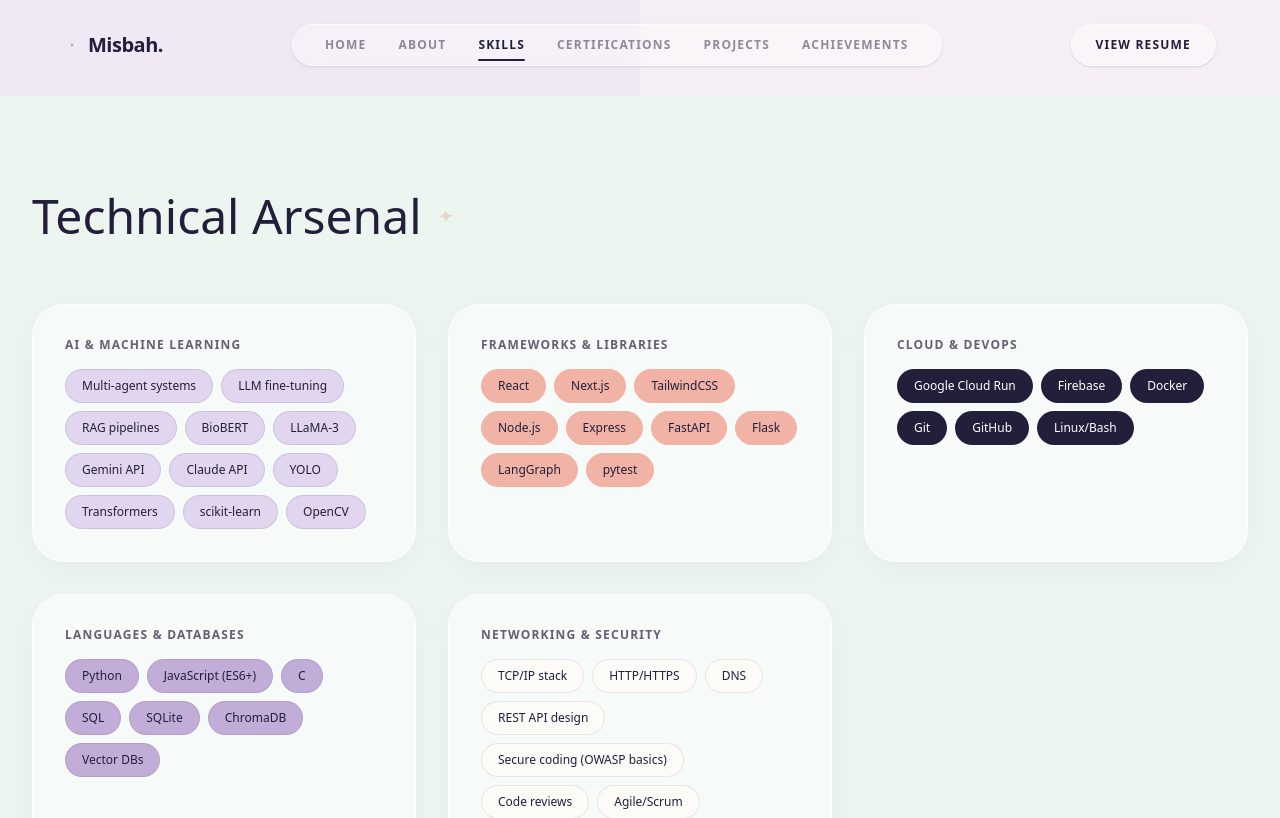
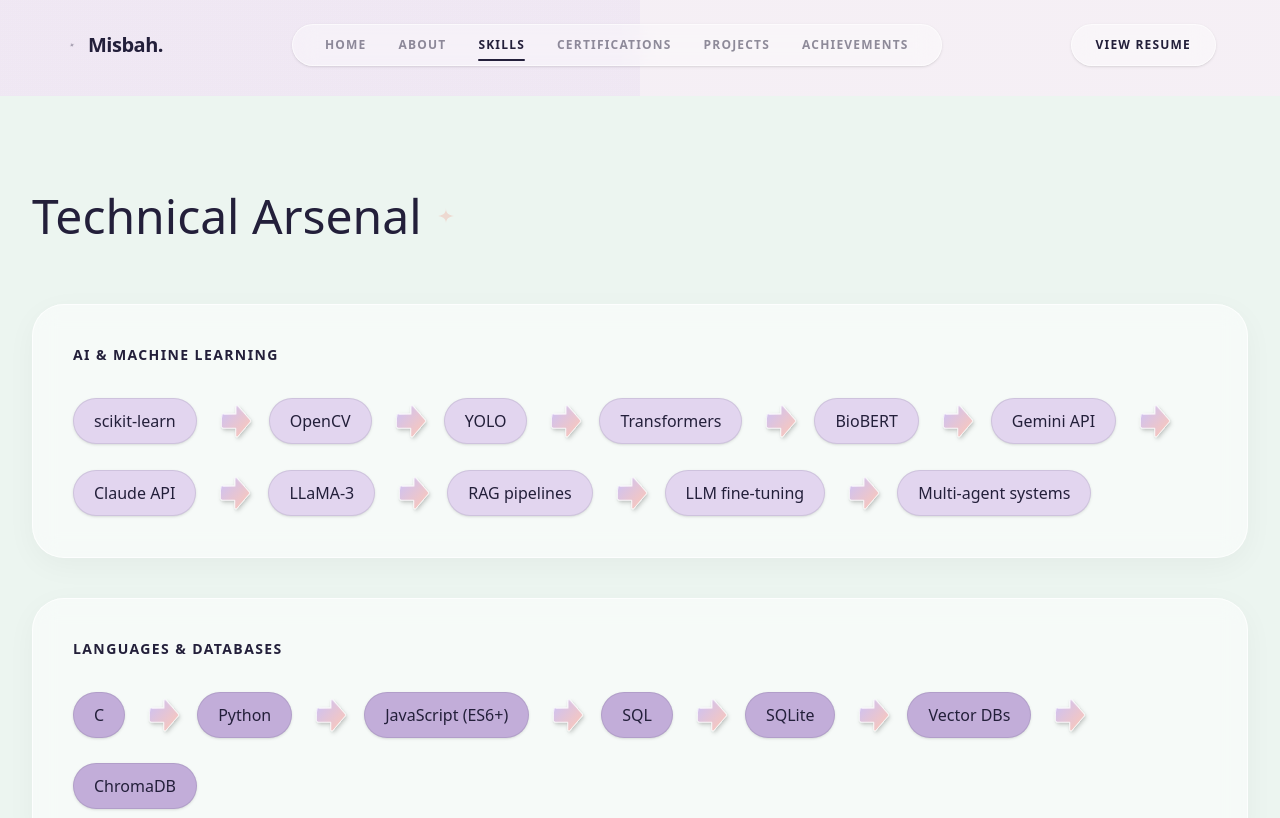
Before and after one commit to misbah121212/misbah-portfolio, a Next.js app: page /skills in a window 1280 px wide. Shown: the top 818 px of the page. Built offline with nearby package versions, Linux system fonts and the light colour scheme; a web font is replaced by a local one.

Commit message:
Implement progression flow for skills with animated 3D arrows

```diff
--- a/src/components/sections/Skills.tsx
+++ b/src/components/sections/Skills.tsx
@@ -1,33 +1,35 @@
 "use client";
 
 import { motion } from "framer-motion";
+import { Fragment } from "react";
 import { SectionWrapper } from "../ui/SectionWrapper";
 import { SparkleIcon } from "../ui/SparkleIcon";
+import { Animated3DArrow } from "../ui/Animated3DArrow";
 
 const skillsCategories = [
   {
     title: "AI & Machine Learning",
-    items: ["Multi-agent systems", "LLM fine-tuning", "RAG pipelines", "BioBERT", "LLaMA-3", "Gemini API", "Claude API", "YOLO", "Transformers", "scikit-learn", "OpenCV"],
+    items: ["scikit-learn", "OpenCV", "YOLO", "Transformers", "BioBERT", "Gemini API", "Claude API", "LLaMA-3", "RAG pipelines", "LLM fine-tuning", "Multi-agent systems"],
     color: "bg-lavender text-navy border-lavender"
   },
   {
+    title: "Languages & Databases",
+    items: ["C", "Python", "JavaScript (ES6+)", "SQL", "SQLite", "Vector DBs", "ChromaDB"],
+    color: "bg-lavender-dark text-navy border-lavender-dark"
+  },
+  {
     title: "Frameworks & Libraries",
-    items: ["React", "Next.js", "TailwindCSS", "Node.js", "Express", "FastAPI", "Flask", "LangGraph", "pytest"],
+    items: ["Flask", "Express", "Node.js", "React", "TailwindCSS", "FastAPI", "pytest", "Next.js", "LangGraph"],
     color: "bg-peach text-navy border-peach"
   },
   {
     title: "Cloud & DevOps",
-    items: ["Google Cloud Run", "Firebase", "Docker", "Git", "GitHub", "Linux/Bash"],
+    items: ["Linux/Bash", "Git", "GitHub", "Docker", "Firebase", "Google Cloud Run"],
     color: "bg-navy text-white border-navy"
   },
   {
-    title: "Languages & Databases",
-    items: ["Python", "JavaScript (ES6+)", "C", "SQL", "SQLite", "ChromaDB", "Vector DBs"],
-    color: "bg-lavender-dark text-navy border-lavender-dark"
-  },
-  {
     title: "Networking & Security",
-    items: ["TCP/IP stack", "HTTP/HTTPS", "DNS", "REST API design", "Secure coding (OWASP basics)", "Code reviews", "Agile/Scrum", "SOLID principles"],
+    items: ["TCP/IP stack", "DNS", "HTTP/HTTPS", "REST API design", "Code reviews", "Agile/Scrum", "SOLID principles", "Secure coding (OWASP basics)"],
     color: "bg-cream text-navy border-cream"
   }
 ];
@@ -41,7 +43,7 @@
         <SparkleIcon className="w-4 h-4 text-peach" />
       </div>
 
-      <div className="grid grid-cols-1 md:grid-cols-2 lg:grid-cols-3 gap-6 md:gap-8">
+      <div className="flex flex-col gap-10">
         {skillsCategories.map((cat, index) => (
           <motion.div
             key={index}
@@ -49,14 +51,19 @@
             whileInView={{ opacity: 1, y: 0 }}
             viewport={{ once: true }}
             transition={{ duration: 0.6, delay: index * 0.1 }}
-            className="flex flex-col gap-4 bg-white/50 backdrop-blur-md p-8 rounded-[2rem] border border-white/80 shadow-[0_8px_30px_rgb(0,0,0,0.04)] hover:shadow-[0_8px_30px_rgb(0,0,0,0.08)] transition-all"
+            className="flex flex-col gap-6 bg-white/50 backdrop-blur-md p-8 md:p-10 rounded-[2rem] border border-white/80 shadow-[0_8px_30px_rgb(0,0,0,0.04)] hover:shadow-[0_8px_30px_rgb(0,0,0,0.08)] transition-all w-full"
           >
-            <h3 className="font-sans font-bold uppercase tracking-widest text-xs text-navy/70">{cat.title}</h3>
-            <div className="flex flex-wrap gap-2">
+            <h3 className="font-sans font-bold uppercase tracking-widest text-sm text-navy mb-2">{cat.title}</h3>
+            <div className="flex flex-wrap items-center gap-y-6 gap-x-2 md:gap-x-3">
               {cat.items.map((item, i) => (
-                <span key={i} className={`px-4 py-2 rounded-full font-sans text-xs border border-navy/10 ${cat.color} ${cat.color.includes('bg-navy') ? '' : 'bg-opacity-30'}`}>
-                  {item}
-                </span>
+                <Fragment key={i}>
+                  <span className={`px-5 py-2.5 rounded-full font-sans text-sm md:text-base font-medium border border-navy/10 shadow-sm ${cat.color} ${cat.color.includes('bg-navy') ? '' : 'bg-opacity-40'}`}>
+                    {item}
+                  </span>
+                  {i < cat.items.length - 1 && (
+                    <Animated3DArrow />
+                  )}
+                </Fragment>
               ))}
             </div>
           </motion.div>
--- /dev/null
+++ b/src/components/ui/Animated3DArrow.tsx
@@ -0,0 +1,65 @@
+"use client";
+
+import { motion } from "framer-motion";
+
+export const Animated3DArrow = () => {
+  return (
+    <motion.div
+      className="relative flex items-center justify-center w-8 h-8 md:w-12 md:h-12 flex-shrink-0"
+      initial={{ opacity: 0, scale: 0.5 }}
+      whileInView={{ opacity: 1, scale: 1 }}
+      viewport={{ once: true }}
+      transition={{ duration: 0.5 }}
+    >
+      <motion.svg
+        viewBox="0 0 100 100"
+        fill="none"
+        xmlns="http://www.w3.org/2000/svg"
+        className="w-full h-full overflow-visible"
+        animate={{
+          x: [0, 8, 0],
+        }}
+        transition={{
+          duration: 2,
+          repeat: Infinity,
+          ease: "easeInOut",
+        }}
+      >
+        <defs>
+          {/* Main 3D Gradient */}
+          <linearGradient id="arrowGrad" x1="0%" y1="0%" x2="100%" y2="100%">
+            <stop offset="0%" stopColor="#C9C1F8" /> {/* lavender */}
+            <stop offset="100%" stopColor="#FFC8B4" /> {/* peach */}
+          </linearGradient>
+
+          {/* Inner Highlight Gradient to give 3D gloss */}
+          <linearGradient id="highlightGrad" x1="0%" y1="0%" x2="100%" y2="0%">
+            <stop offset="0%" stopColor="rgba(255, 255, 255, 0.8)" />
+            <stop offset="100%" stopColor="rgba(255, 255, 255, 0.1)" />
+          </linearGradient>
+
+          {/* 3D Drop Shadow */}
+          <filter id="shadow3d" x="-20%" y="-20%" width="140%" height="140%">
+            <feDropShadow dx="3" dy="5" stdDeviation="4" floodColor="#000000" floodOpacity="0.15" />
+            <feDropShadow dx="1" dy="2" stdDeviation="2" floodColor="#0A1128" floodOpacity="0.1" /> {/* navy tint */}
+          </filter>
+        </defs>
+
+        {/* 3D Base Arrow Path */}
+        <path
+          d="M30 35 L55 35 L55 20 C55 18 57 16 59 17.5 L85 48 C86 49 86 51 85 52 L59 82.5 C57 84 55 82 55 80 L55 65 L30 65 C27 65 25 63 25 60 L25 40 C25 37 27 35 30 35 Z"
+          fill="url(#arrowGrad)"
+          filter="url(#shadow3d)"
+          stroke="#FFFFFF"
+          strokeWidth="1.5"
+        />
+
+        {/* Glossy Top Highlight overlay (gives the glass/plastic 3D curve look) */}
+        <path
+          d="M30 35 L55 35 L55 20 C55 18 57 16 59 17.5 L85 48 C85 48.5 85.5 49 85.5 49.5 L59 21.5 C57.5 20.5 56.5 21.5 56.5 22.5 L56.5 37 L30 37 C28 37 26.5 38 26.5 40 L26.5 45 C27 40 28 36 31 36 Z"
+          fill="url(#highlightGrad)"
+        />
+      </motion.svg>
+    </motion.div>
+  );
+};
```
